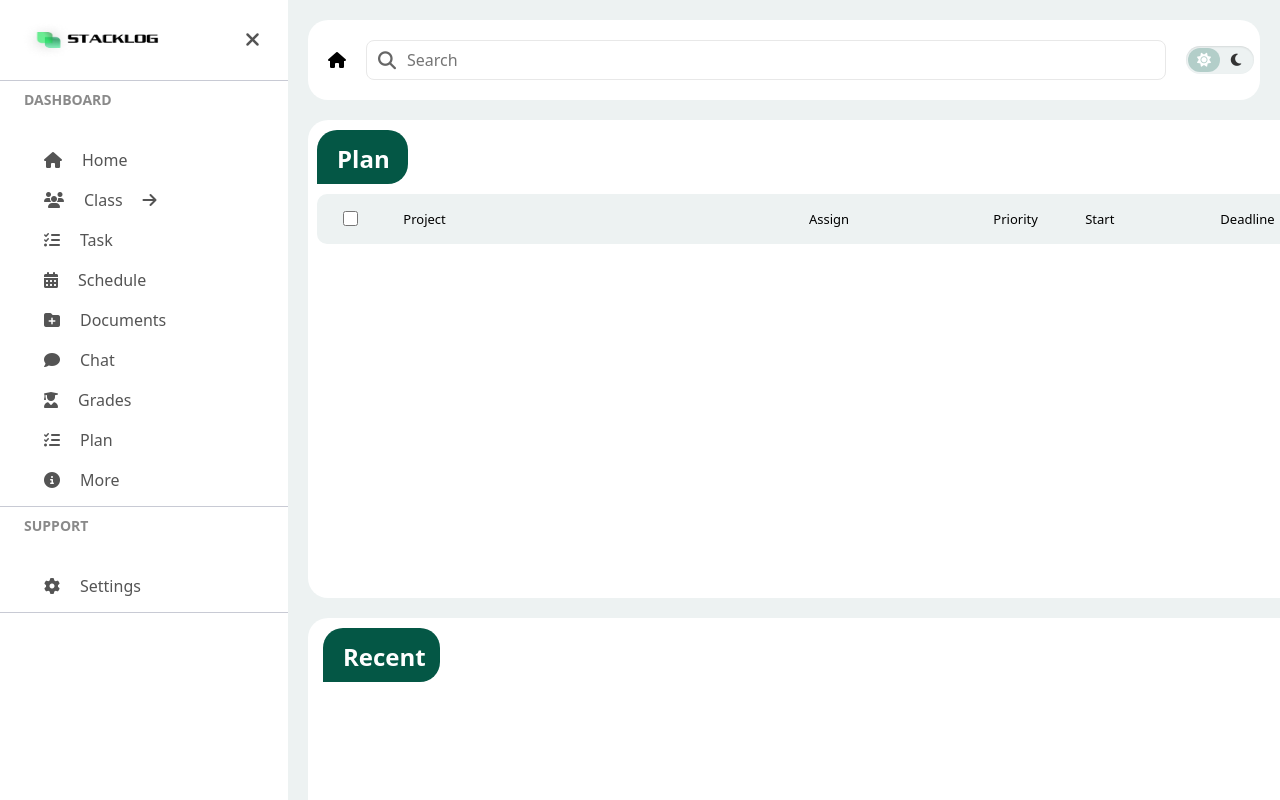
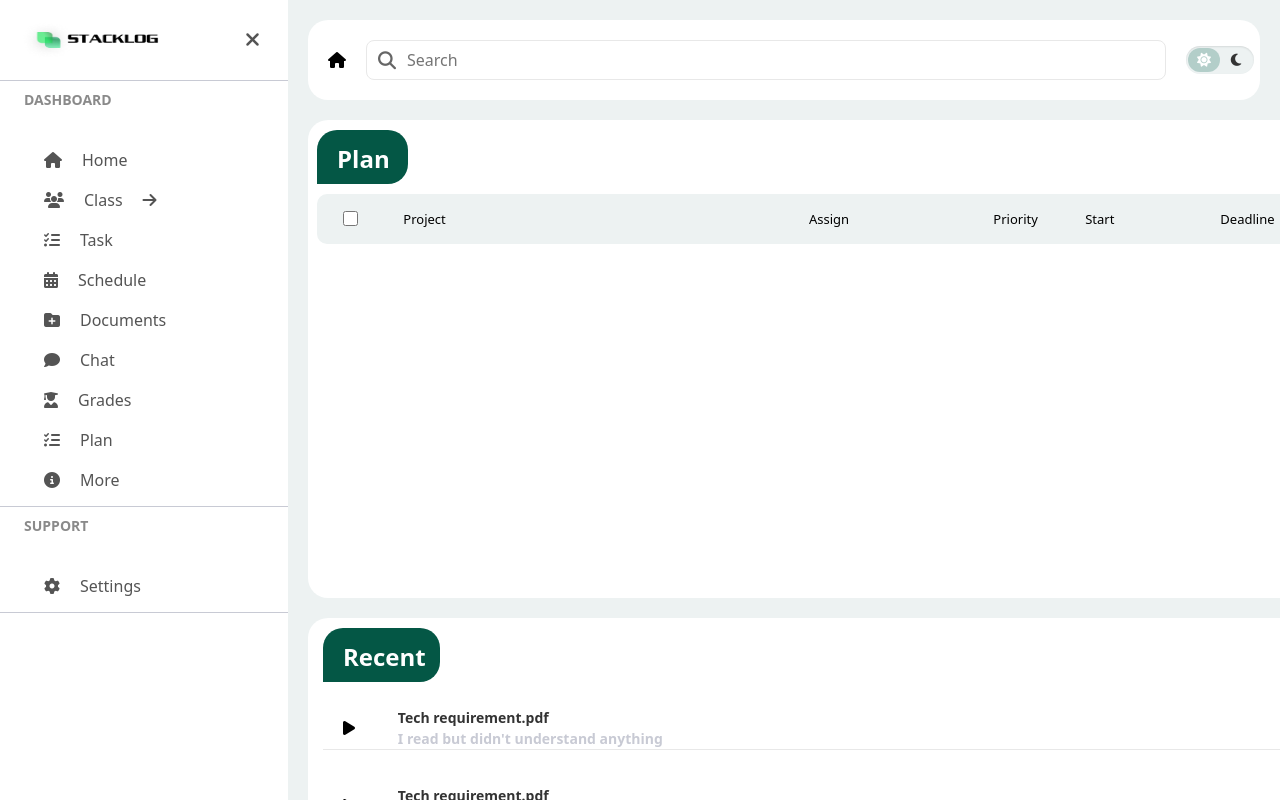
Before and after one commit to Stacklog-FPT/Stacklog-frontend, a React (Vite) app: page /plan in a window 1280 px wide. Built offline with nearby package versions, Linux system fonts and the light colour scheme; no server answers; a web font is replaced by a local one.

Commit message:
feature(50% progress of plan page)

```diff
--- a/src/components/DocumentComponents/DocumentRecent/DocumentRecent.jsx
+++ b/src/components/DocumentComponents/DocumentRecent/DocumentRecent.jsx
@@ -56,10 +56,6 @@ const DocumentRecent = () => {
     if (currentPage > 1) {
       setCurrentPage(currentPage - 1);
     }
-  };
-
-  const handlePageChange = (pageNumber) => {
-    setCurrentPage(pageNumber);
   };
 
   //
--- a/src/components/PlanComponents/RecentComponent/RecentComponent.jsx
+++ b/src/components/PlanComponents/RecentComponent/RecentComponent.jsx
@@ -1,11 +1,119 @@
 import React from "react";
 import "./RecentComponent.scss";
 const RecentComponent = () => {
+  const [recentPlans, setRecentPlans] = React.useState([
+    {
+      _id: 1,
+      title: "Tech requirement.pdf",
+      description: "I read but didn't understand anything",
+    },
+    {
+      _id: 2,
+      title: "Tech requirement.pdf",
+      description: "I read but didn't understand anything",
+    },
+    {
+      _id: 3,
+      title: "Tech requirement.pdf",
+      description: "I read but didn't understand anything",
+    },
+    {
+      _id: 4,
+      title: "Tech requirement.pdf",
+      description: "I read but didn't understand anything",
+    },
+    {
+      _id: 5,
+      title: "Tech requirement.pdf",
+      description: "I read but didn't understand anything",
+    },
+    {
+      _id: 6,
+      title: "Tech requirement.pdf",
+      description: "I read but didn't understand anything",
+    },
+    {
+      _id: 7,
+      title: "Tech requirement.pdf",
+      description: "I read but didn't understand anything",
+    },
+  ]);
+
+  const itemsPerPage = 5;
+  const totalPages = Math.ceil(recentPlans.length / itemsPerPage);
+  const [currentPage, setCurrentPage] = React.useState(1);
+  const startIndex = (currentPage - 1) * itemsPerPage;
+  const endIndex = startIndex + itemsPerPage;
+  const currentItems = recentPlans.slice(startIndex, endIndex);
+
+  const handleNextPage = () => {
+    if (currentPage < totalPages) {
+      setCurrentPage(currentPage + 1);
+    }
+  };
+
+  const handlePrevPage = () => {
+    if (currentPage > 1) {
+      setCurrentPage(currentPage - 1);
+    }
+  };
+
   return (
     <div className="recent__component">
       <div className="recent__component__container">
         <div className="recent__component__container__heading">
           <h2>Recent</h2>
+        </div>
+        <div className="recent__component__container__main__content">
+          {currentItems.length > 0 ? (
+            currentItems.map((item) => {
+              return (
+                <div
+                  className="recent__component__container__main__content__item"
+                  key={item._id}
+                >
+                  <i className="fa-solid fa-play"></i>
+                  <div className="recent__component__container__main__content__item__content">
+                    <span className="recent__component__container__main__content__item__content__title">
+                      {item.title}
+                    </span>
+                    <span className="recent__component__container__main__content__item__content__description">
+                      {item.description}
+                    </span>
+                  </div>
+                  <div className="recent__component__container__main__content__item__bin">
+                    <i className="fa-solid fa-dumpster"></i>
+                  </div>
+                </div>
+              );
+            })
+          ) : (
+            <h2>No document recent</h2>
+          )}
+        </div>
+
+        <div className="pagination">
+          {recentPlans.length > itemsPerPage && (
+            <div className="pagination">
+              <button
+                onClick={handlePrevPage}
+                disabled={currentPage === 1}
+                className="pagination__button"
+              >
+                <i className="fa-solid fa-arrow-left"></i>
+              </button>
+              <span className="pagination__info">
+                {currentPage} of {totalPages}
+              </span>
+              <button
+                onClick={handleNextPage}
+                disabled={currentPage === totalPages}
+                className="pagination__button"
+              >
+                <i className="fa-solid fa-arrow-right"></i>
+              </button>
+            </div>
+          )}
         </div>
       </div>
     </div>
--- a/src/components/PlanComponents/RecentComponent/RecentComponent.scss
+++ b/src/components/PlanComponents/RecentComponent/RecentComponent.scss
@@ -5,11 +5,6 @@
   background-color: var(--bg--nav);
   &__container {
     width: 100%;
-    display: flex;
-    flex-direction: column;
-    align-items: flex-start;
-    justify-content: flex-start;
-    gap: 10px;
     padding: 10px 0 0 15px;
 
     &__heading {
@@ -29,5 +24,102 @@
         color: var(--text--color-manage);
       }
     }
+    &__main__content {
+      width: 100%;
+      height: 390px;
+      display: flex;
+      flex-direction: column;
+      align-items: flex-start;
+      justify-content: flex-start;
+      gap: 35px;
+      padding-top: 25px;
+      &__item {
+        width: 100%;
+        display: flex;
+        align-items: center;
+        justify-content: flex-start;
+        color: var(--text-color);
+        border-bottom: 1px solid var(--color--border-input);
+        i {
+          width: 5%;
+          padding-left: 20px;
+          padding-right: 20px;
+        }
+        &__content {
+          width: 75%;
+          display: flex;
+          flex-direction: column;
+          align-items: flex-start;
+          justify-content: flex-start;
+          padding-left: 20px;
+
+          &__title {
+            color: var(--text--chart--center);
+            font-weight: 600;
+            font-size: 14px;
+            line-height: 21px;
+          }
+
+          &__description {
+            color: var(--color--border-1);
+            font-weight: 600;
+            font-size: 14px;
+            line-height: 21px;
+          }
+        }
+
+        &__bin {
+          width: 20%;
+          text-align: right;
+          padding-right: 20px;
+        }
+      }
+    }
+
+    .pagination {
+      display: flex;
+      align-items: center;
+      justify-content: center;
+      gap: 12px;
+      margin-top: 20px;
+      margin-bottom: 20px;
+
+      &__button {
+        width: 36px;
+        height: 36px;
+        border-radius: 50%;
+        background-color: #f3f3f3;
+        border: 1px solid #ccc;
+        color: var(--text-color);
+        font-size: 14px;
+        transition: all 0.3s ease;
+        display: flex;
+        align-items: center;
+        justify-content: center;
+
+        i {
+          font-size: 14px;
+        }
+
+        &:hover:not(:disabled) {
+          background-color: #045745;
+          color: #fff;
+          border-color: #045745;
+          transform: scale(1.1);
+        }
+
+        &:disabled {
+          background-color: #e0e0e0;
+          color: #999;
+          cursor: not-allowed;
+        }
+      }
+
+      &__info {
+        font-size: 14px;
+        font-weight: 500;
+        color: #333;
+      }
+    }
   }
 }
```
